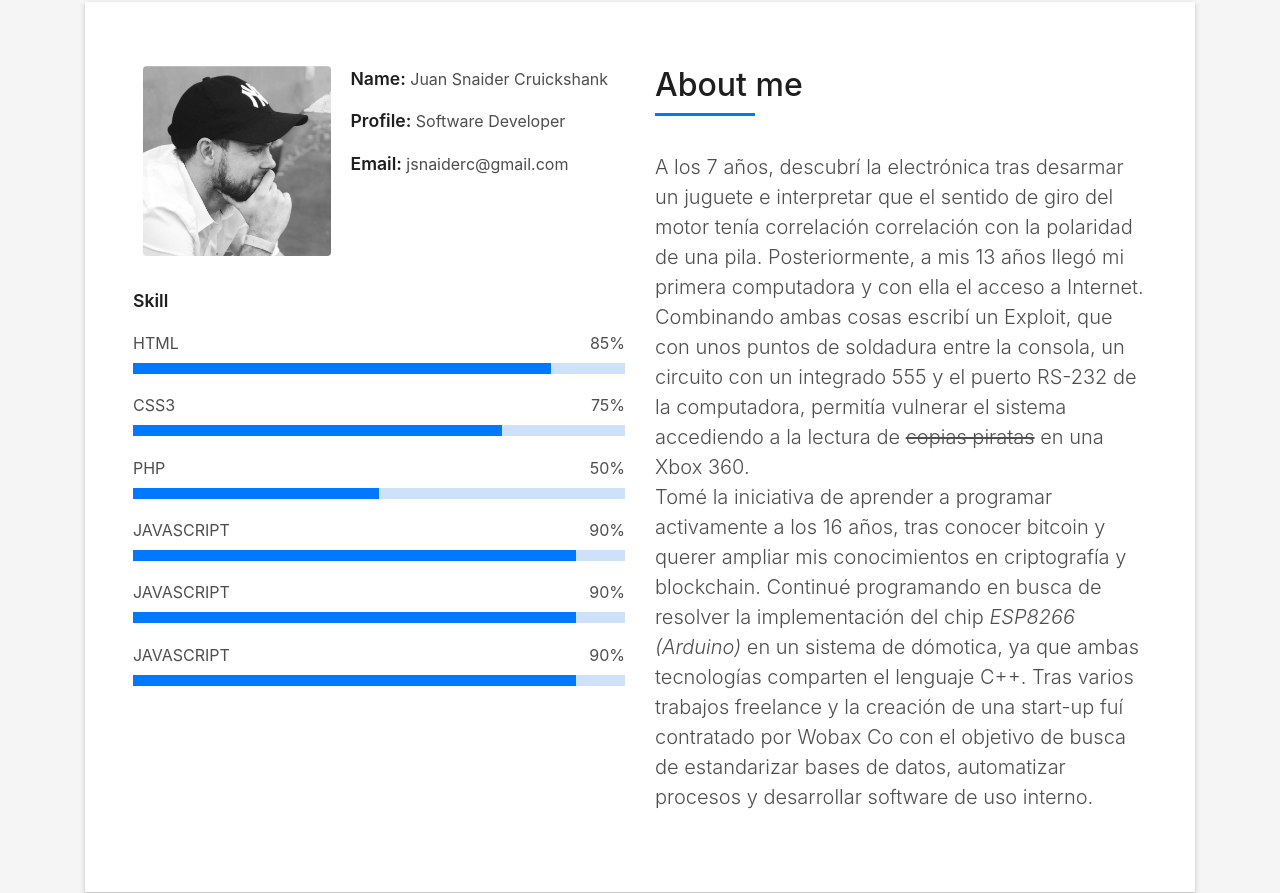
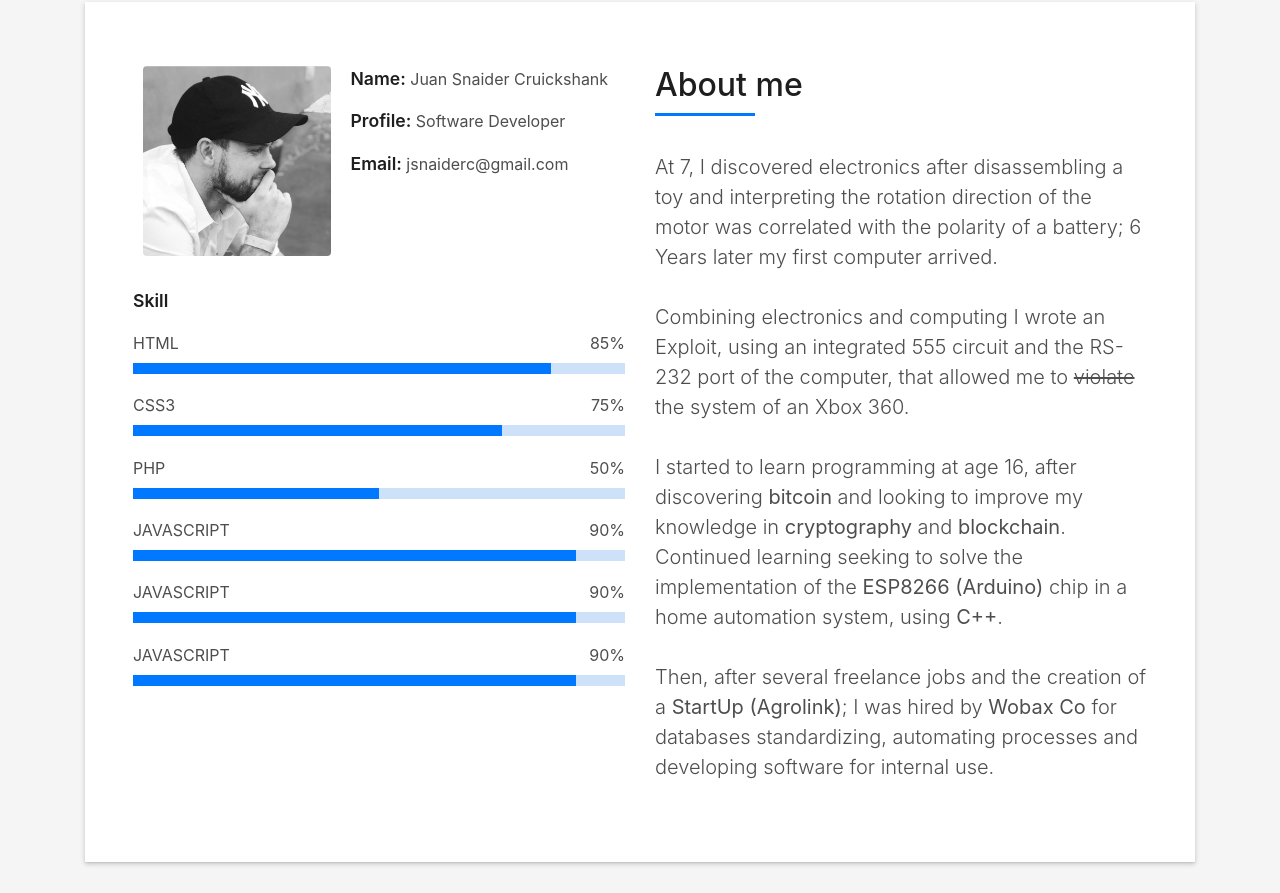
Before and after one commit to jscrui/jscrui.github.io, a plain HTML site: page index.html in a window 1280 px wide. Shown: the part 862-1755 px from the top of the page. Drawn offline with Linux system fonts and the light colour scheme; files whose address does not match are found by name.

Commit message:
traducción

```diff
--- a/index.html
+++ b/index.html
@@ -140,14 +140,14 @@
                     </h5>
                   </div>
                   <p class="lead">
-                    A los 7 años, descubrí la electrónica tras desarmar un juguete e interpretar que el sentido de giro del motor tenía correlación correlación con la polaridad de una pila. Posteriormente, a mis 13 años llegó mi primera computadora y con ella el acceso a Internet. <br>
-                    Combinando ambas cosas escribí un Exploit, que con unos puntos de soldadura entre la consola, un circuito con un integrado 555 y el puerto RS-232 de la computadora, permitía vulnerar el sistema accediendo a la lectura de <del>copias piratas</del> en una Xbox 360.<br>
+                    At 7, I discovered electronics after disassembling a toy and interpreting the rotation direction of the motor was correlated with the polarity of a battery; 6 Years later my first computer arrived.<br><br>
 
-                    Tomé la iniciativa de aprender a programar activamente a los 16 años, tras conocer bitcoin y querer ampliar mis conocimientos en criptografía y blockchain.
+                    Combining electronics and computing I wrote an Exploit, using an integrated 555 circuit and the RS-232 port of the computer, that allowed me to <del>violate</del> the system of an Xbox 360. <br> <br>
 
-                    Continué programando en busca de resolver la implementación del chip <i>ESP8266 (Arduino)</i> en un sistema de dómotica, ya que ambas tecnologías comparten el lenguaje C++.
+                    I started to learn programming at age 16, after discovering <strong>bitcoin</strong> and looking to improve my knowledge in <strong>cryptography</strong> and <strong>blockchain</strong>. Continued learning seeking to solve the implementation of the <strong>ESP8266 (Arduino)</strong> chip in a home automation system, using <strong>C++</strong>.<br> <br>
 
-                    Tras varios trabajos freelance y la creación de una start-up fuí contratado por Wobax Co con el objetivo de busca de estandarizar bases de datos, automatizar procesos y desarrollar software de uso interno.
+                   Then, after several freelance jobs and the creation of a <strong>StartUp (Agrolink)</strong>; I was hired by <strong>Wobax Co</strong> for databases standardizing, automating processes and developing software for internal use.
+
                   </p>
 
                 </div>
```
